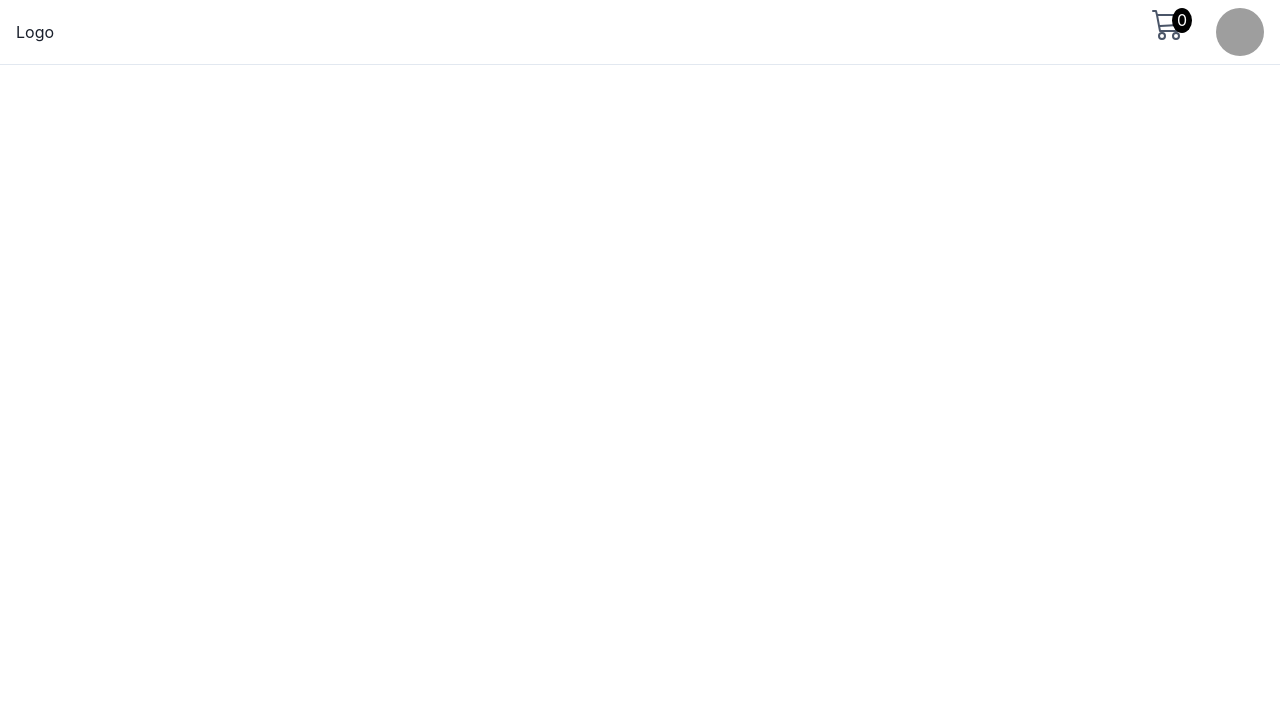
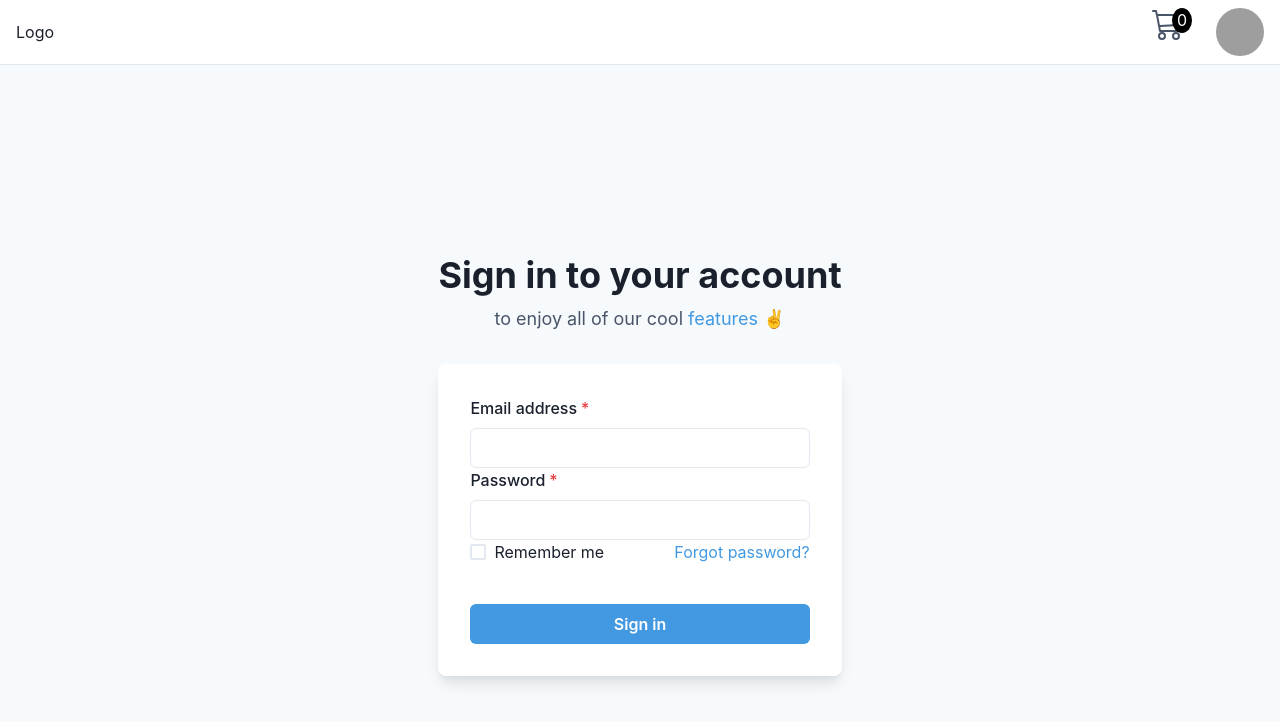
Before and after one commit to Chandrakant121/Shopping-app, a React (Vite) app: page /login in a window 1280 px wide. Before the commit this address had no page. Shown: the top 722 px of the page. Built offline with nearby package versions, Linux system fonts and the light colour scheme; data requests are answered from the project's data file; grey boxes are pictures that could not be loaded.

Commit message:
login page ui & auth added

```diff
--- a/src/Components/AllRoutes.jsx
+++ b/src/Components/AllRoutes.jsx
@@ -5,6 +5,8 @@ import Homepage from '../Pages/Homepage'
 import Products from '../Pages/Products'
 import Product from '../Pages/product'
 import Orders from '../Pages/Orders'
+import Login from '../Pages/Login'
+import Logout from '../Pages/Logout'
 
 const AllRoutes = () => {
     return <Routes>
@@ -13,6 +15,8 @@ const AllRoutes = () => {
         <Route path='/product/:id' element={<Product />} />
         <Route path='/cart' element={<Cart />} />
         <Route path='/orders/' element={<Orders />} />
+        <Route path='/login' element={<Login />} />
+        <Route path='/logout' element={<Logout />} />
     </Routes>
 }
 
--- a/src/Components/Profile.jsx
+++ b/src/Components/Profile.jsx
@@ -23,13 +23,23 @@ const Profile = () => {
                     <Avatar name='Dan Abrahmov' src='https://bit.ly/dan-abramov' />
                 </MenuButton>
                 <MenuList>
-                    <MenuItem>Cart</MenuItem>
+                    <Link to="/cart" as={RouterLink}>
+                        <MenuItem>Cart</MenuItem>
+                    </Link>
+
                     <Link to="/orders" as={RouterLink}>
                         <MenuItem>Your Orders</MenuItem>
                     </Link>
 
-                    <MenuItem>Login</MenuItem>
-                    <MenuItem>Logout</MenuItem>
+                    <Link to="/login" as={RouterLink}>
+                        <MenuItem>Login</MenuItem>
+                    </Link>
+
+                    <Link to="/logout" as={RouterLink}>
+                        <MenuItem>Logout</MenuItem>
+                    </Link>
+
+
                 </MenuList>
             </Menu>
         </Flex>
--- /dev/null
+++ b/src/Pages/Login.jsx
@@ -0,0 +1,91 @@
+import {
+    Flex,
+    Box,
+    FormControl,
+    FormLabel,
+    Input,
+    Checkbox,
+    Stack,
+    Link,
+    Button,
+    Heading,
+    Text,
+    useColorModeValue,
+} from '@chakra-ui/react';
+import { useState } from 'react';
+import { useDispatch } from 'react-redux';
+import { signIn } from '../Redux/auth/action';
+
+export default function SimpleCard() {
+    const dispatch = useDispatch()
+    const [userEmail, setUserEmail] = useState("")
+    const [userPassword, setUserPassword] = useState("")
+
+    const handleUserEmailChange = (e) => {
+        setUserEmail(e.target.value)
+    }
+    const handleUserPasswordChange = (e) => {
+        setUserPassword(e.target.value)
+    }
+
+    const submitHandler = (e) => {
+        e.preventDefault();
+        console.log(userEmail, userPassword)
+        dispatch(signIn({ email: userEmail, password: userPassword }))
+    }
+
+    return (
+        <Flex
+            minH={'100vh'}
+            align={'center'}
+            justify={'center'}
+            bg={useColorModeValue('gray.50', 'gray.800')}>
+            <Stack spacing={8} mx={'auto'} maxW={'lg'} py={12} px={6}>
+                <Stack align={'center'}>
+                    <Heading fontSize={'4xl'}>Sign in to your account</Heading>
+                    <Text fontSize={'lg'} color={'gray.600'}>
+                        to enjoy all of our cool <Link color={'blue.400'}>features</Link> ✌️
+                    </Text>
+                </Stack>
+                <Box
+                    rounded={'lg'}
+                    bg={useColorModeValue('white', 'gray.700')}
+                    boxShadow={'lg'}
+                    p={8}>
+
+                    <Stack spacing={4}>
+                        <form onSubmit={submitHandler} >
+                            <FormControl id="email" isRequired>
+                                <FormLabel>Email address</FormLabel>
+                                <Input type="email" value={userEmail} onChange={handleUserEmailChange} />
+                            </FormControl>
+                            <FormControl id="password" isRequired>
+                                <FormLabel>Password</FormLabel>
+                                <Input type="password" value={userPassword} onChange={handleUserPasswordChange} />
+                            </FormControl>
+                            <Stack spacing={10}>
+                                <Stack
+                                    direction={{ base: 'column', sm: 'row' }}
+                                    align={'start'}
+                                    justify={'space-between'}>
+                                    <Checkbox>Remember me</Checkbox>
+                                    <Link color={'blue.400'}>Forgot password?</Link>
+                                </Stack>
+                                <Button
+                                    bg={'blue.400'}
+                                    color={'white'}
+                                    _hover={{
+                                        bg: 'blue.500',
+                                    }}
+                                    type="submit"
+                                >
+                                    Sign in
+                                </Button>
+                            </Stack>
+                        </form>
+                    </Stack>
+                </Box>
+            </Stack >
+        </Flex >
+    );
+}
--- /dev/null
+++ b/src/Pages/Logout.jsx
@@ -0,0 +1,9 @@
+import React from 'react'
+
+const Logout = () => {
+    return (
+        <div>Logout</div>
+    )
+}
+
+export default Logout
--- /dev/null
+++ b/src/Redux/auth/action.js
@@ -0,0 +1,30 @@
+import Axios from "axios"
+export const SIGN_IN_REQUEST = "SIGN_IN_REQUEST"
+export const SIGN_IN_SUCCESS = "SIGN_IN_SUCCESS"
+export const SIGN_IN_FAILURE = "SIGN_IN_FAILURE"
+
+const signInRequest = () => {
+    return {
+        type: SIGN_IN_REQUEST,
+    }
+}
+const signInSuccess = (payload) => {
+    return {
+        type: SIGN_IN_SUCCESS,
+        payload
+    }
+}
+const signInFailure = (payload) => {
+    return {
+        type: SIGN_IN_FAILURE,
+        payload
+    }
+}
+
+const signIn = (payload) => (dispatch) => {
+    dispatch(signInRequest())
+    Axios.post("/api/login", payload, { baseURL: "https://reqres.in" })
+        .then((res) => { return dispatch(signInSuccess(res.data)) })
+        .catch((err) => { return dispatch(signInFailure(err.data)) })
+}
+export { signIn }
--- /dev/null
+++ b/src/Redux/auth/reducer.js
@@ -0,0 +1,41 @@
+import { SIGN_IN_SUCCESS, SIGN_IN_FAILURE, SIGN_IN_REQUEST } from "./action";
+
+const initialState = {
+    auth: false,
+    token: "",
+    error: false
+}
+
+const reducer = (state = initialState, action) => {
+    const { type, paylaod } = action
+    switch (type) {
+        case SIGN_IN_REQUEST: {
+            return {
+                auth: false,
+                token: "",
+                error: false
+            }
+        }
+
+        case SIGN_IN_SUCCESS: {
+            return {
+                auth: true,
+                token: paylaod,
+                error: false
+            }
+        }
+
+        case SIGN_IN_FAILURE: {
+            return {
+                auth: false,
+                token: "",
+                error: paylaod
+            }
+        }
+
+
+        default:
+            return state
+    }
+}
+export default reducer;
--- a/src/Redux/store.js
+++ b/src/Redux/store.js
@@ -1,8 +1,12 @@
 import { legacy_createStore, combineReducers, applyMiddleware, compose } from "redux";
 import thunk from "redux-thunk";
 import productReducer from "./products/reducer"
+import authReducer from "./auth/reducer"
 
-const rootReducer = combineReducers({ ecommerceData: productReducer })
+const rootReducer = combineReducers({
+    ecommerceData: productReducer,
+    authReducer
+})
 
 const composeEnhancers = window.__REDUX_DEVTOOLS_EXTENSION_COMPOSE__ || compose
 
```
